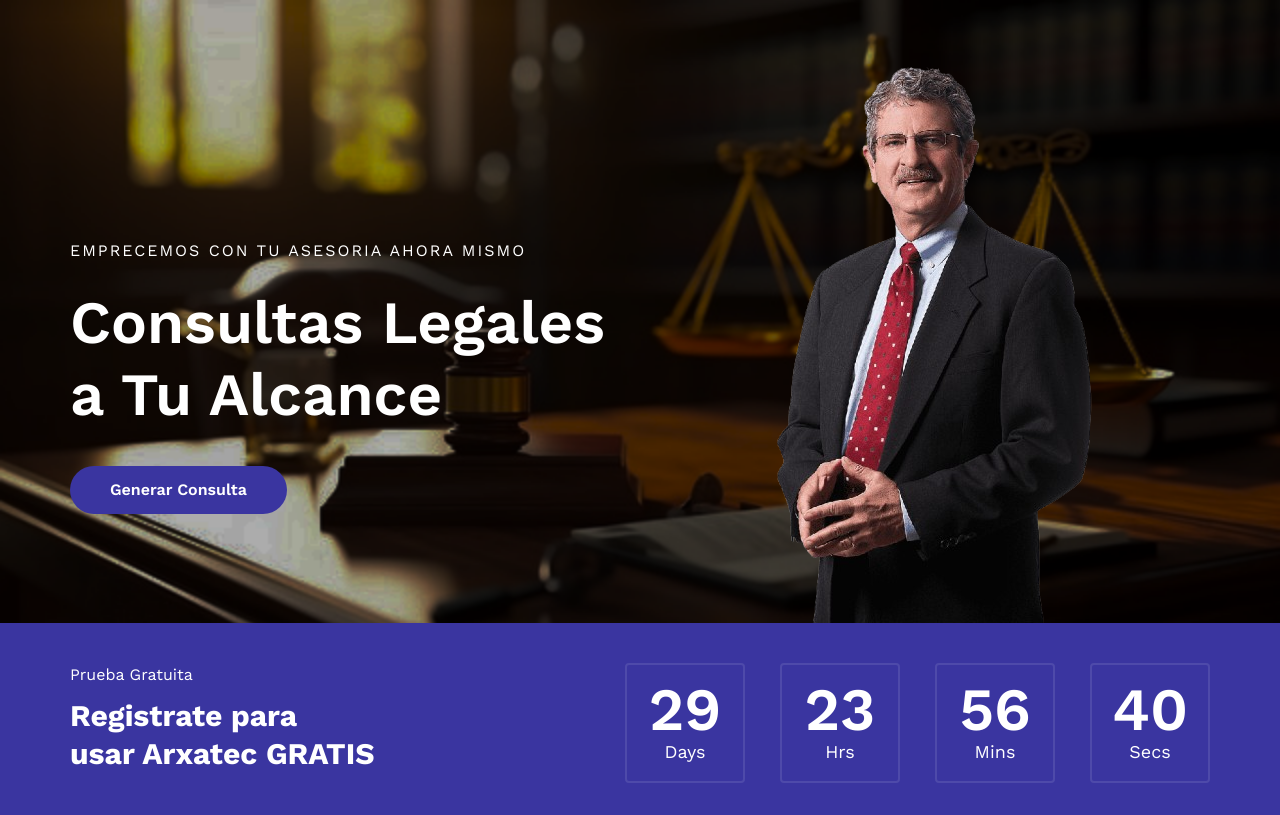
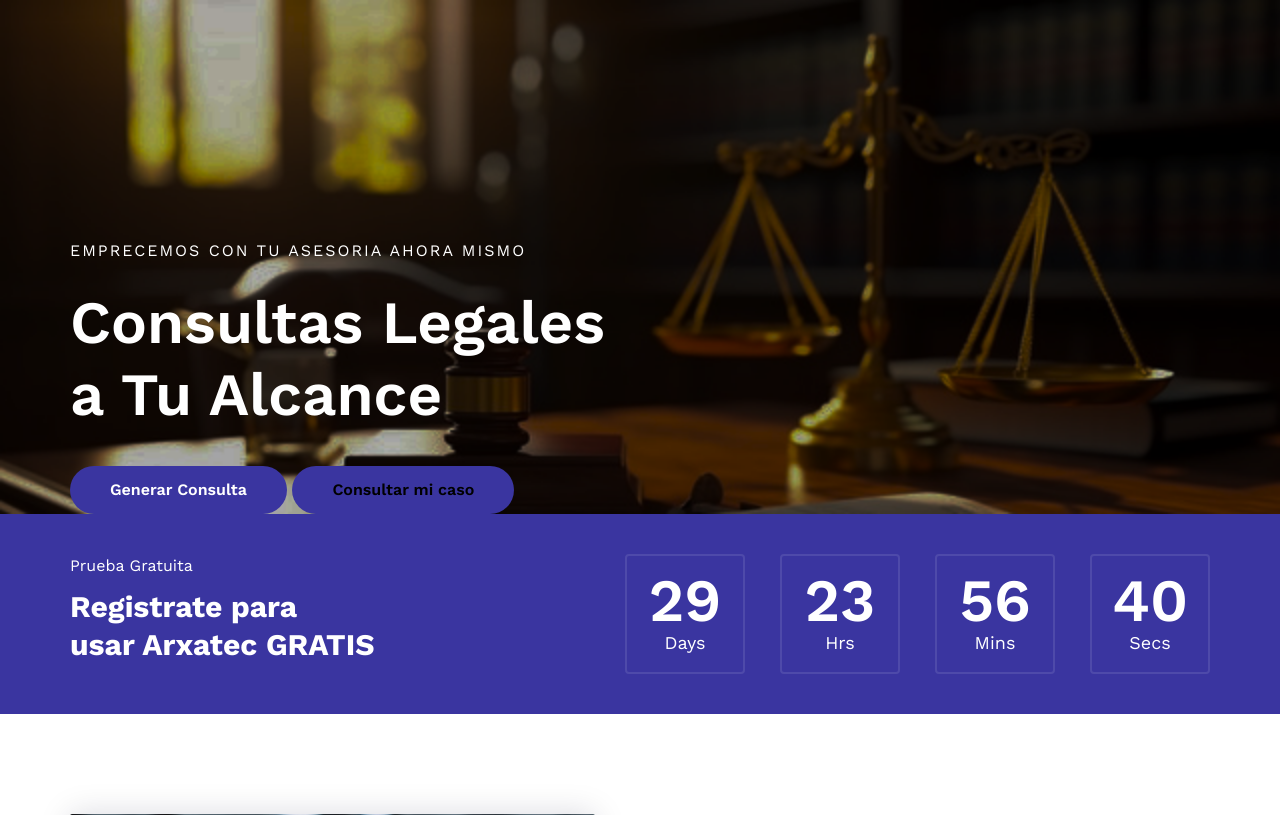
Before and after one commit to Alexod24/Websites, a PHP site: page /admin/ in a window 1280 px wide. Shown: the part 133-948 px from the top of the page. Run offline with PHP 8.4, Linux system fonts and the light colour scheme.

Commit message:
fix: :bug: Harvey me enseño la extension

```diff
--- a/Website-03/css/style.css
+++ b/Website-03/css/style.css
@@ -180,6 +180,19 @@ ol {
 	background-image: -webkit-gradient(linear, left top, right top, from(#3A35A0), to(#3A35A0)), -webkit-gradient(linear, left top, right top, from(#3A35A0), to(#3A35A0));
 	background-image: -o-linear-gradient(left, #3A35A0 0%, #3A35A0 100%), -o-linear-gradient(left, #3A35A0 0%, #3A35A0 100%);
 	background-image: linear-gradient(to right, #3A35A0 0%, #3A35A0 100%), linear-gradient(to right, #3A35A0 0%, #3A35A0 100%);
+}
+
+.segundo-btn {
+	display: inline-block;
+	font-size: 16px;
+	font-weight: 600;
+	padding: 12px 40px;
+	color: #000000;
+	text-align: center;
+	border-radius: 50px;
+	background-image: -webkit-gradient(linear, left top, right top, from(#ff0000), to(#ff0707)), -webkit-gradient(linear, left top, right top, from(#4d4998), to(#3A35A0));
+	background-image: -o-linear-gradient(left, #3A35A0 0%, #3A35A0 100%), -o-linear-gradient(left, #ff0000 0%, #ff0000 100%);
+	background-image: linear-gradient(to right, #3A35A0 0%, #3A35A0 100%), linear-gradient(to right, #f90000 0%, #ff0000 100%);
 }
 
 .site-btn {
@@ -406,6 +419,14 @@ ol {
 	margin-top: 24px;
 	margin-bottom: 35px;
 }
+
+#segundo-btn {
+    background-color: #f39c12; /* Cambia este valor por el color que prefieras */
+    border-color: #f39c12; /* Cambia el color del borde si es necesario */
+    color: #ffffff; /* Color del texto */
+}
+
+
 
 /*---------------------
   Conter
--- a/Website-03/header.php
+++ b/Website-03/header.php
@@ -63,7 +63,7 @@
                         <li><a href="#">Contacto</a></li>
                     </ul>
                 </nav>
-                <a href="#" class="primary-btn top-btn">  Iniciar Sesion  <i class="fa fa-user"></i></a>
+                <a href="http://localhost:3000/admin" class="primary-btn top-btn" target="_blank">  Iniciar Sesion  <i class="fa fa-user"></i></a>
             </div>
             <div id="mobile-menu-wrap"></div>
         </div>
--- a/Website-03/index.php
+++ b/Website-03/index.php
@@ -11,10 +11,11 @@
                         <span>Emprecemos con tu asesoria ahora mismo</span>
                         <h2>Consultas Legales <br /> a Tu Alcance</h2>
                         <a href="#" class="primary-btn">Generar Consulta</a>
+                        <a href="#" class="segundo-btn" >Consultar mi caso</a>
                     </div>
                 </div>
                 <div class="col-lg-5">
-                    <img src="img/model.png" alt="">
+                    <img src="" alt="">
                 </div>
             </div>
         </div>
```
Also changed, not shown: 1 other file.
